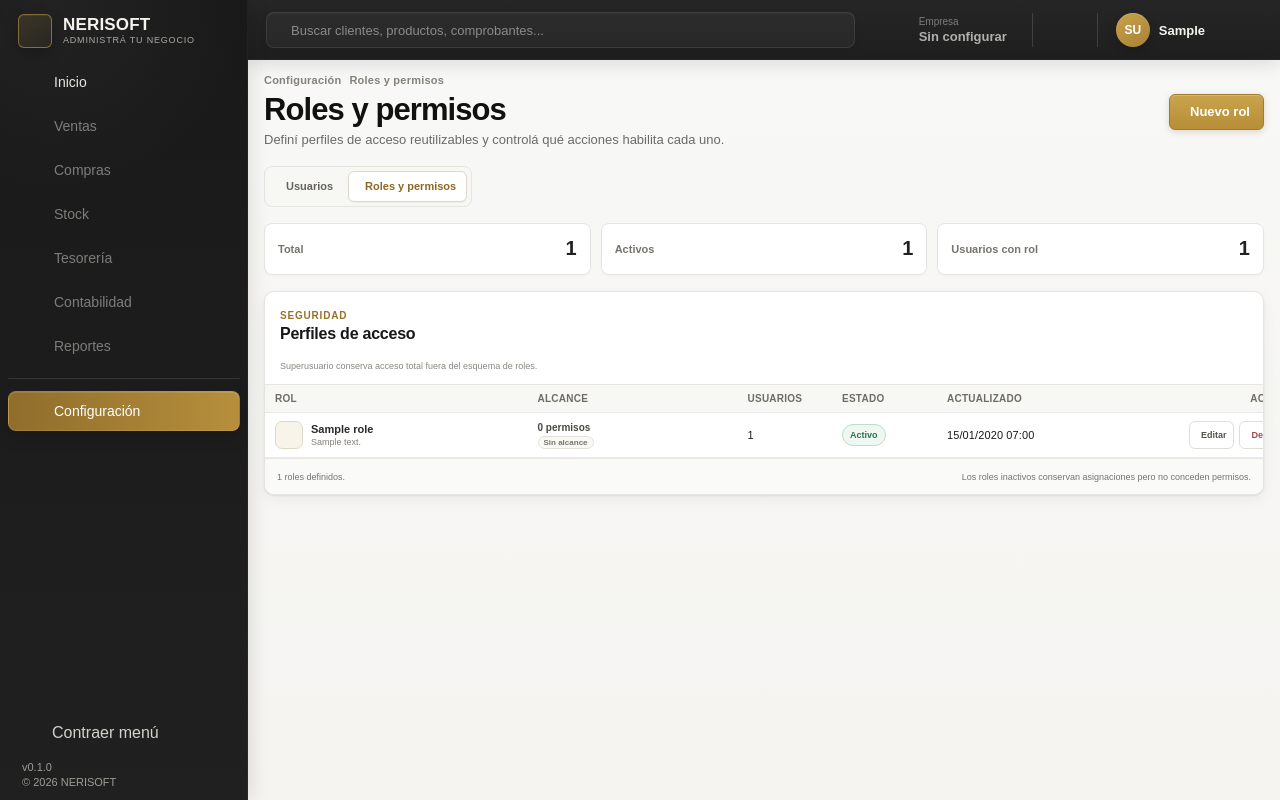
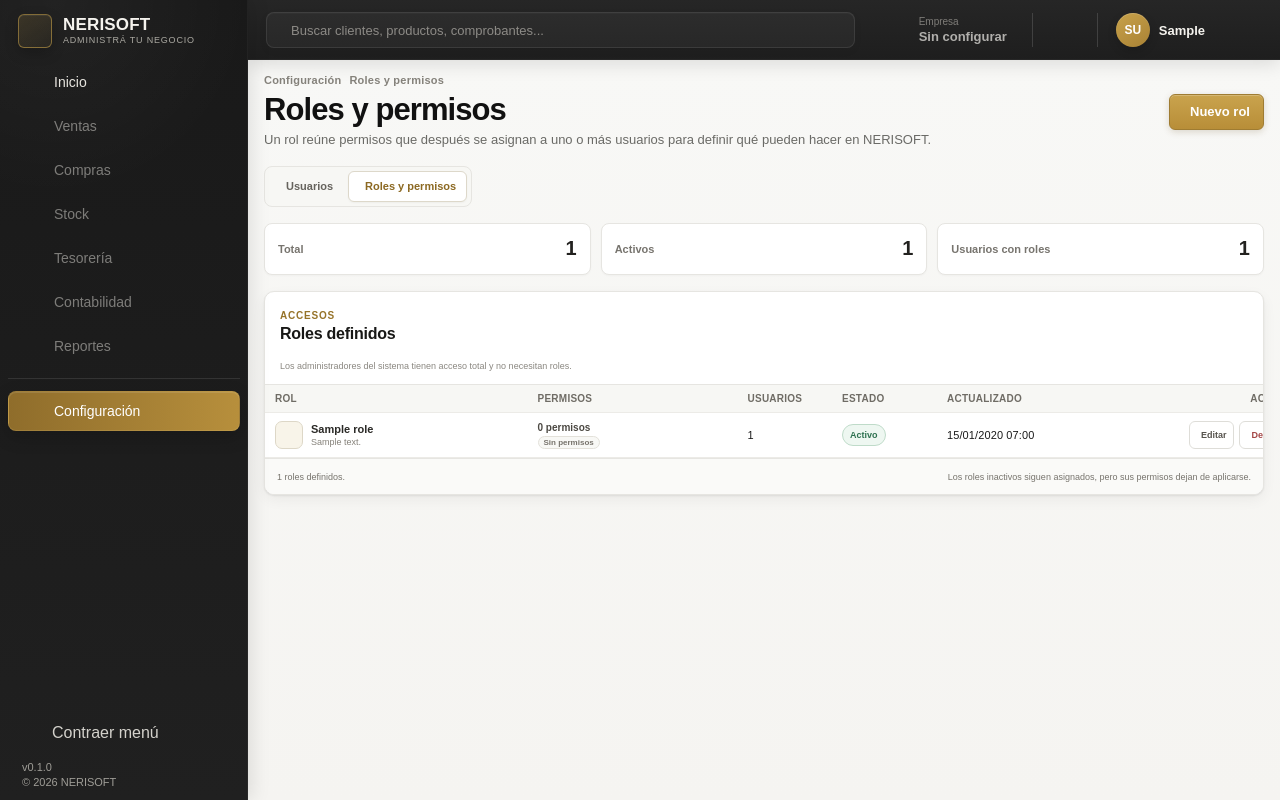
Before and after one commit to Nerpiti86/NeriSoft, a FastAPI app: page /configuracion/roles in a window 1280 px wide. Run offline with FastAPI, Linux system fonts and the light colour scheme; the visitor is signed in with stand-in values (Sample User, id 1); tables that the repository leaves empty hold one stand-in row (values such as "Sample post"); parts of the project's set-up code (start-up, migrations or seed data) failed here and were passed over; some libraries are stand-ins or nearby versions; some web fonts are replaced.

Commit message:
ux: clarify roles terminology

```diff
--- a/app/templates/roles.html
+++ b/app/templates/roles.html
@@ -8,7 +8,7 @@
         <div>
             <div class="users-breadcrumb">Configuración <i class="ti ti-chevron-right" aria-hidden="true"></i> Roles y permisos</div>
             <h1>Roles y permisos</h1>
-            <p>Definí perfiles de acceso reutilizables y controlá qué acciones habilita cada uno.</p>
+            <p>Un rol reúne permisos que después se asignan a uno o más usuarios para definir qué pueden hacer en NERISOFT.</p>
         </div>
         {% if can_create_role and not form_mode %}
         <a class="primary-button" href="/configuracion/roles/nuevo">
@@ -51,9 +51,9 @@
                 <h2 id="role-form-title">{% if form_mode == "create" %}Nuevo rol{% else %}Editar rol{% endif %}</h2>
                 <p>
                     {% if form_mode == "create" %}
-                    Creá un perfil y marcá únicamente los permisos que necesite.
+                    Definí un nombre para el rol y elegí las acciones que podrán realizar los usuarios que lo tengan asignado.
                     {% else %}
-                    Los cambios de permisos se aplican a todos los usuarios que tengan este rol.
+                    Los cambios de permisos se aplican a todos los usuarios que tengan este rol asignado.
                     {% endif %}
                 </p>
             </div>
@@ -99,7 +99,7 @@
                         name="description"
                         maxlength="255"
                         rows="2"
-                        placeholder="Ej.: puede consultar usuarios y administrar perfiles operativos."
+                        placeholder="Ej.: vendedores que pueden consultar clientes y registrar operaciones de venta."
                         {% if errors.get('description') %}aria-invalid="true"{% endif %}
                     >{{ values.get('description', '') }}</textarea>
                     {% if errors.get('description') %}<small class="field-error">{{ errors.get('description') }}</small>{% endif %}
@@ -108,9 +108,9 @@
 
             <div class="permissions-heading">
                 <div>
-                    <span class="section-eyebrow">Alcance</span>
-                    <h3>Permisos incluidos</h3>
-                    <p>Solo podés otorgar permisos que formen parte de tu propio alcance efectivo.</p>
+                    <span class="section-eyebrow">Acceso del rol</span>
+                    <h3>Permisos del rol</h3>
+                    <p>Cada permiso habilita una acción concreta. Marcá solo las acciones que deben poder realizar los usuarios con este rol.</p>
                 </div>
                 <span class="permission-selection-count">{{ selected_permission_codes|length }} seleccionados</span>
             </div>
@@ -156,7 +156,7 @@
 
             <p class="permission-empty-note">
                 <i class="ti ti-info-circle" aria-hidden="true"></i>
-                Un rol puede guardarse sin permisos; en ese estado no habilita ninguna acción.
+                Un rol sin permisos no habilita ninguna acción. Podés guardarlo así y completarlo más adelante.
             </p>
 
             <div class="form-actions">
@@ -180,7 +180,7 @@
             <strong>{{ active_roles }}</strong>
         </article>
         <article>
-            <span>Usuarios con rol</span>
+            <span>Usuarios con roles</span>
             <strong>{{ users_with_roles }}</strong>
         </article>
     </section>
@@ -188,10 +188,10 @@
     <section class="users-panel roles-panel" aria-labelledby="roles-table-title">
         <div class="users-panel-toolbar">
             <div>
-                <span class="section-eyebrow">Seguridad</span>
-                <h2 id="roles-table-title">Perfiles de acceso</h2>
+                <span class="section-eyebrow">Accesos</span>
+                <h2 id="roles-table-title">Roles definidos</h2>
             </div>
-            <span class="roles-toolbar-note">Superusuario conserva acceso total fuera del esquema de roles.</span>
+            <span class="roles-toolbar-note">Los administradores del sistema tienen acceso total y no necesitan roles.</span>
         </div>
 
         <div class="users-table-wrap">
@@ -199,7 +199,7 @@
                 <thead>
                     <tr>
                         <th>Rol</th>
-                        <th>Alcance</th>
+                        <th>Permisos</th>
                         <th>Usuarios</th>
                         <th>Estado</th>
                         <th>Actualizado</th>
@@ -226,7 +226,7 @@
                                     {% for module in role_permission_modules.get(role.id, ()) %}
                                     <small>{{ module }}</small>
                                     {% else %}
-                                    <small>Sin alcance</small>
+                                    <small>Sin permisos</small>
                                     {% endfor %}
                                 </span>
                             </div>
@@ -247,7 +247,7 @@
                                 <span>Editar</span>
                             </a>
                             {% elif can_edit_role %}
-                            <button class="table-action is-disabled" type="button" disabled title="Este rol está fuera de tu alcance o asignado a tu cuenta">
+                            <button class="table-action is-disabled" type="button" disabled title="Este rol no puede modificarse desde tu cuenta actual">
                                 <i class="ti ti-lock" aria-hidden="true"></i>
                                 <span>Protegido</span>
                             </button>
@@ -273,7 +273,7 @@
                         <td class="empty-users" colspan="6">
                             <i class="ti ti-shield-off" aria-hidden="true"></i>
                             <strong>Todavía no hay roles</strong>
-                            <span>Creá el primer perfil para empezar a delegar acceso sin usar superusuario.</span>
+                            <span>Creá un rol, elegí sus permisos y después asignalo a uno o más usuarios desde la pestaña Usuarios.</span>
                         </td>
                     </tr>
                     {% endfor %}
@@ -283,7 +283,7 @@
 
         <footer class="users-panel-footer">
             <span>{{ total_roles }} roles definidos.</span>
-            <span>Los roles inactivos conservan asignaciones pero no conceden permisos.</span>
+            <span>Los roles inactivos siguen asignados, pero sus permisos dejan de aplicarse.</span>
         </footer>
     </section>
 </main>
```
